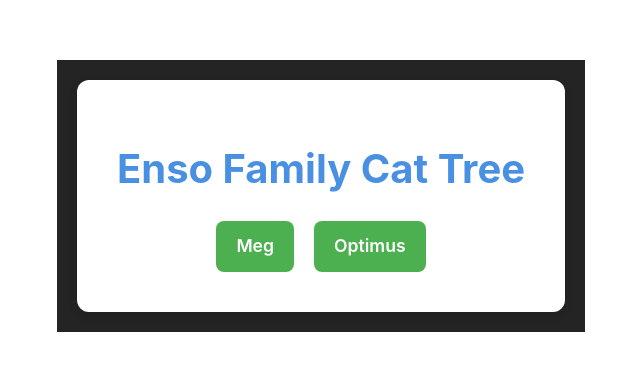
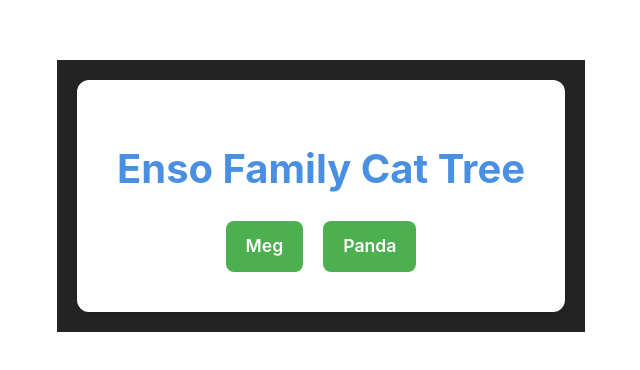
Before and after one commit to JoseEnsoIII/Cars_ID, a React (Vite) app: page / in a window 1280 px wide. Shown: the part 204-574 px from the top of the page, without its empty margins (319-959 px from the left). Built offline with nearby package versions, Linux system fonts and the light colour scheme.

Commit message:
update my cats name

```diff
--- a/src/Components/Pages/Home.jsx
+++ b/src/Components/Pages/Home.jsx
@@ -62,7 +62,7 @@ const Welcome = () => {
         <h1 style={titleStyle}>Enso Family Cat Tree</h1>
         <div style={buttonsContainerStyle}>
           <a href="/Meg" style={{ ...buttonStyle, ':hover': buttonHoverStyle, ':active': buttonActiveStyle }}>Meg</a>
-          <a href="/Opt" style={{ ...buttonStyle, ':hover': buttonHoverStyle, ':active': buttonActiveStyle }}>Optimus</a>
+          <a href="/Opt" style={{ ...buttonStyle, ':hover': buttonHoverStyle, ':active': buttonActiveStyle }}>Panda</a>
         </div>
       </header>
     </div>
--- a/src/Components/Pages/Optimus.jsx
+++ b/src/Components/Pages/Optimus.jsx
@@ -2,7 +2,7 @@ import React, { useState, useEffect } from 'react';
 
 const CatID = () => {
   const cat = {
-    name: 'Doffy II',
+    name: 'Panda',
     gender:'Female',
     birthDate: new Date('2024-12-17'), // Example birth date
     race: 'Tuxedo Cat',
```
